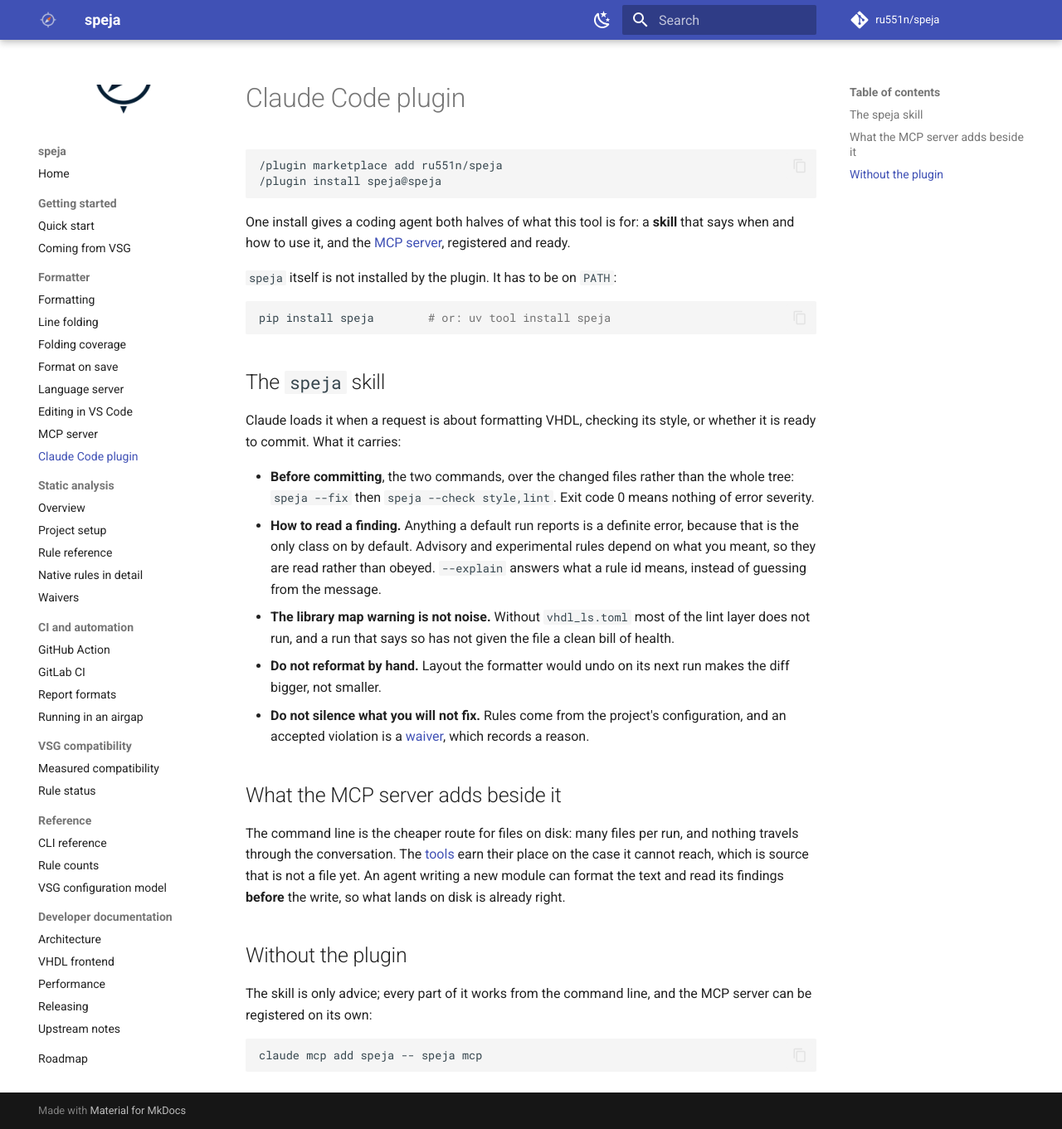
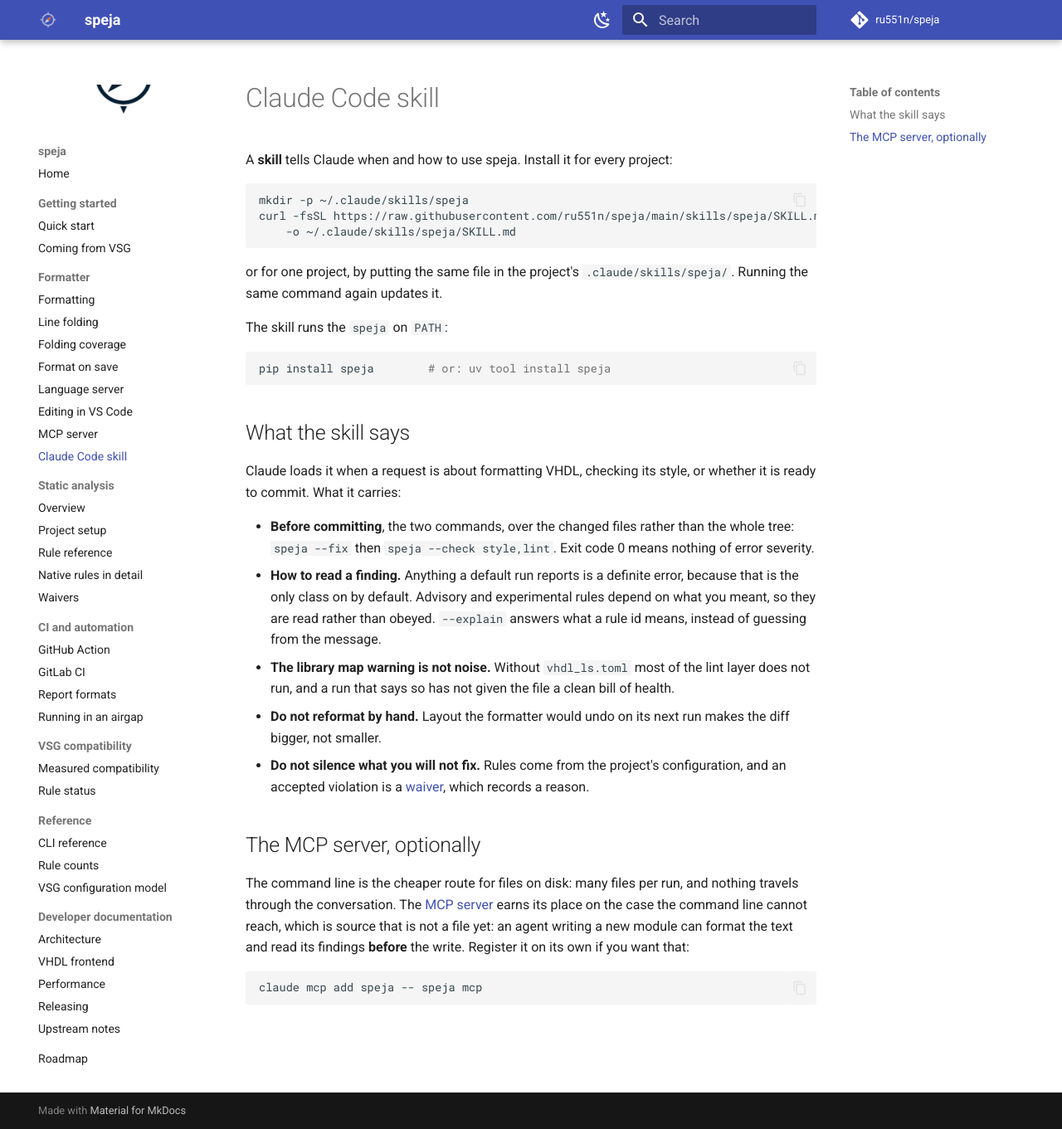
Before and after one commit to ru551n/speja, an MkDocs documentation site: the page built from docs/claude-code.md, in a window 1280 px wide and 1361 px high. Shown: the whole window at 83% size. Built offline with MkDocs 1.6.1 and Material for MkDocs 9.7.7, drawn with Linux system fonts in a browser that asks for light colours; comment, search, counter and statistics services are not loaded.

Commit message:
Drop the Claude Code plugin and keep the skill
The skill is one file, and it runs the speja on PATH, so a plugin and a
marketplace entry to install it were more than it needs. It is copied
into ~/.claude/skills/speja/, or a project's .claude/skills/speja/, and
updated the same way. The MCP server is registered on its own with
`claude mcp add speja -- speja mcp` by anyone who wants it.

Co-Authored-By: Claude Opus 5.5 (1M context) <noreply@anthropic.com>

````diff
--- a/docs/claude-code.md
+++ b/docs/claude-code.md
@@ -1,20 +1,23 @@
-# Claude Code plugin
+# Claude Code skill
 
-```text
-/plugin marketplace add ru551n/speja
-/plugin install speja@speja
+A **skill** tells Claude when and how to use speja. Install it for every project:
+
+```sh
+mkdir -p ~/.claude/skills/speja
+curl -fsSL https://raw.githubusercontent.com/ru551n/speja/main/skills/speja/SKILL.md \
+    -o ~/.claude/skills/speja/SKILL.md
 ```
 
-One install gives a coding agent both halves of what this tool is for: a **skill** that says when
-and how to use it, and the [MCP server](mcp.md), registered and ready.
+or for one project, by putting the same file in the project's `.claude/skills/speja/`. Running the
+same command again updates it.
 
-`speja` itself is not installed by the plugin. It has to be on `PATH`:
+The skill runs the `speja` on `PATH`:
 
 ```sh
 pip install speja        # or: uv tool install speja
 ```
 
-## The `speja` skill
+## What the skill says
 
 Claude loads it when a request is about formatting VHDL, checking its style, or whether it is
 ready to commit. What it carries:
@@ -32,17 +35,12 @@ ready to commit. What it carries:
 * **Do not silence what you will not fix.** Rules come from the project's configuration, and an
   accepted violation is a [waiver](waivers.md), which records a reason.
 
-## What the MCP server adds beside it
+## The MCP server, optionally
 
 The command line is the cheaper route for files on disk: many files per run, and nothing travels
-through the conversation. The [tools](mcp.md) earn their place on the case it cannot reach, which
-is source that is not a file yet. An agent writing a new module can format the text and read its
-findings **before** the write, so what lands on disk is already right.
-
-## Without the plugin
-
-The skill is only advice; every part of it works from the command line, and the MCP server can be
-registered on its own:
+through the conversation. The [MCP server](mcp.md) earns its place on the case the command line
+cannot reach, which is source that is not a file yet: an agent writing a new module can format the
+text and read its findings **before** the write. Register it on its own if you want that:
 
 ```sh
 claude mcp add speja -- speja mcp
--- a/mkdocs.yml
+++ b/mkdocs.yml
@@ -49,7 +49,7 @@ nav:
       - Language server: lsp.md
       - Editing in VS Code: vscode-editing.md
       - MCP server: mcp.md
-      - Claude Code plugin: claude-code.md
+      - Claude Code skill: claude-code.md
   - Static analysis:
       - Overview: lint.md
       - Project setup: project-setup.md
````
Also changed, not shown: CHANGELOG.md (+6 -0 lines), README.md (+4 -11 lines), .mcp.json (deleted), 2 other files.
